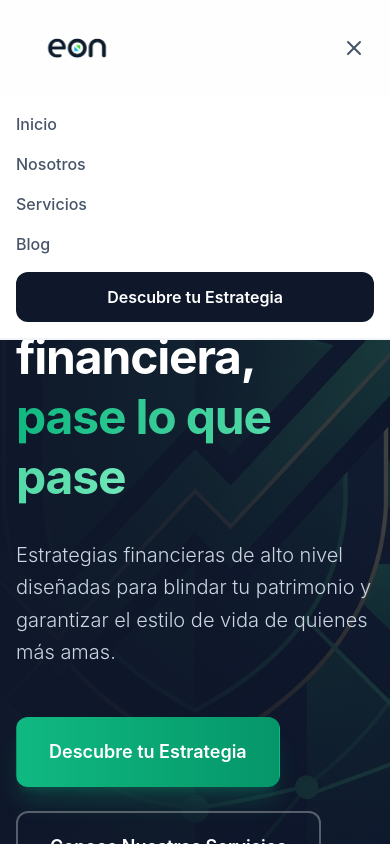
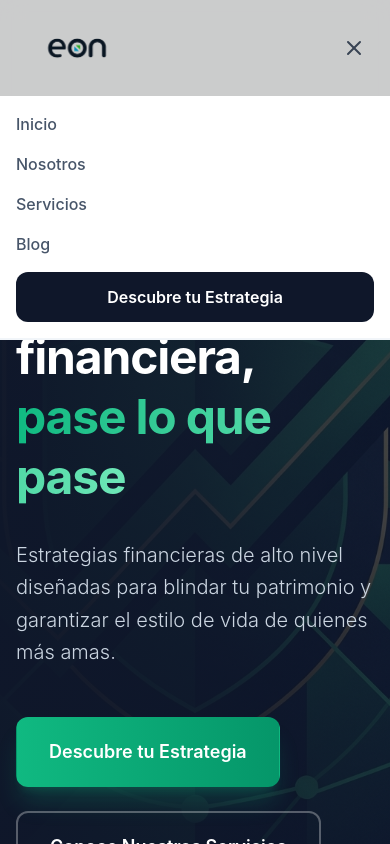
Before and after one commit to adalloya/eon-consultoria, a React (Vite) app: page / in a window 390 px wide. Both pictures are taken after a click on the button 354 px from the left and 48 px from the top of the page. Shown: the top 844 px of the page. Built offline with nearby package versions, Linux system fonts and the light colour scheme.

Commit message:
fix: close mobile menu on click and add backdrop

```diff
--- a/src/components/layout/Layout.jsx
+++ b/src/components/layout/Layout.jsx
@@ -41,15 +41,21 @@ const Navbar = () => {
 
             {/* Mobile Menu */}
             {isOpen && (
-                <div className="md:hidden bg-white border-b border-slate-100 p-4 flex flex-col gap-4">
-                    <Link to="/" className="text-slate-600 font-medium">Inicio</Link>
-                    <Link to="/nosotros" className="text-slate-600 font-medium">Nosotros</Link>
-                    <Link to="/servicios" className="text-slate-600 font-medium">Servicios</Link>
-                    <Link to="/blog" className="text-slate-600 font-medium">Blog</Link>
-                    <Link to="/onboarding">
-                        <Button className="w-full">Descubre tu Estrategia</Button>
-                    </Link>
-                </div>
+                <>
+                    <div
+                        className="fixed inset-0 z-40 bg-black/20 md:hidden"
+                        onClick={() => setIsOpen(false)}
+                    />
+                    <div className="md:hidden bg-white border-b border-slate-100 p-4 flex flex-col gap-4 relative z-50">
+                        <Link to="/" className="text-slate-600 font-medium" onClick={() => setIsOpen(false)}>Inicio</Link>
+                        <Link to="/nosotros" className="text-slate-600 font-medium" onClick={() => setIsOpen(false)}>Nosotros</Link>
+                        <Link to="/servicios" className="text-slate-600 font-medium" onClick={() => setIsOpen(false)}>Servicios</Link>
+                        <Link to="/blog" className="text-slate-600 font-medium" onClick={() => setIsOpen(false)}>Blog</Link>
+                        <Link to="/onboarding" onClick={() => setIsOpen(false)}>
+                            <Button className="w-full">Descubre tu Estrategia</Button>
+                        </Link>
+                    </div>
+                </>
             )}
         </nav>
     );
```
